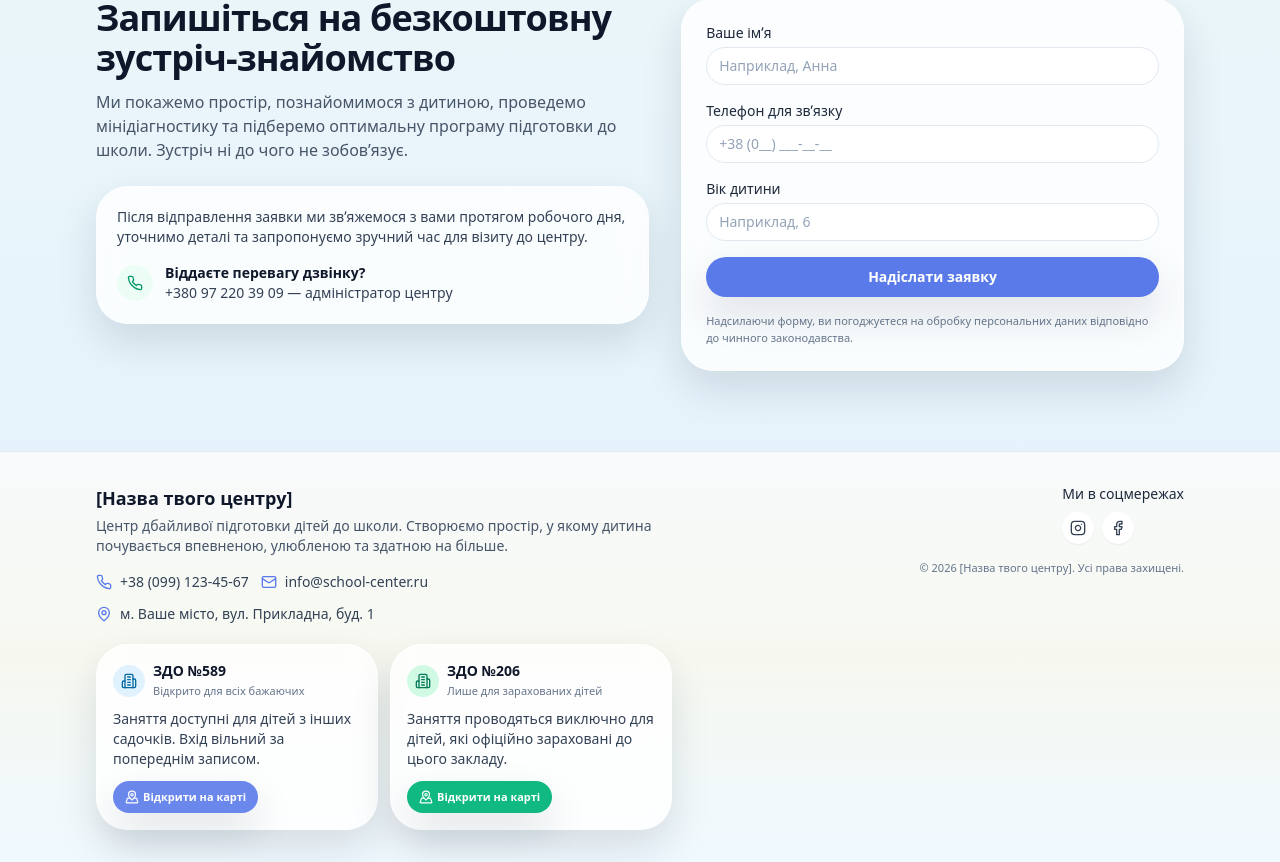
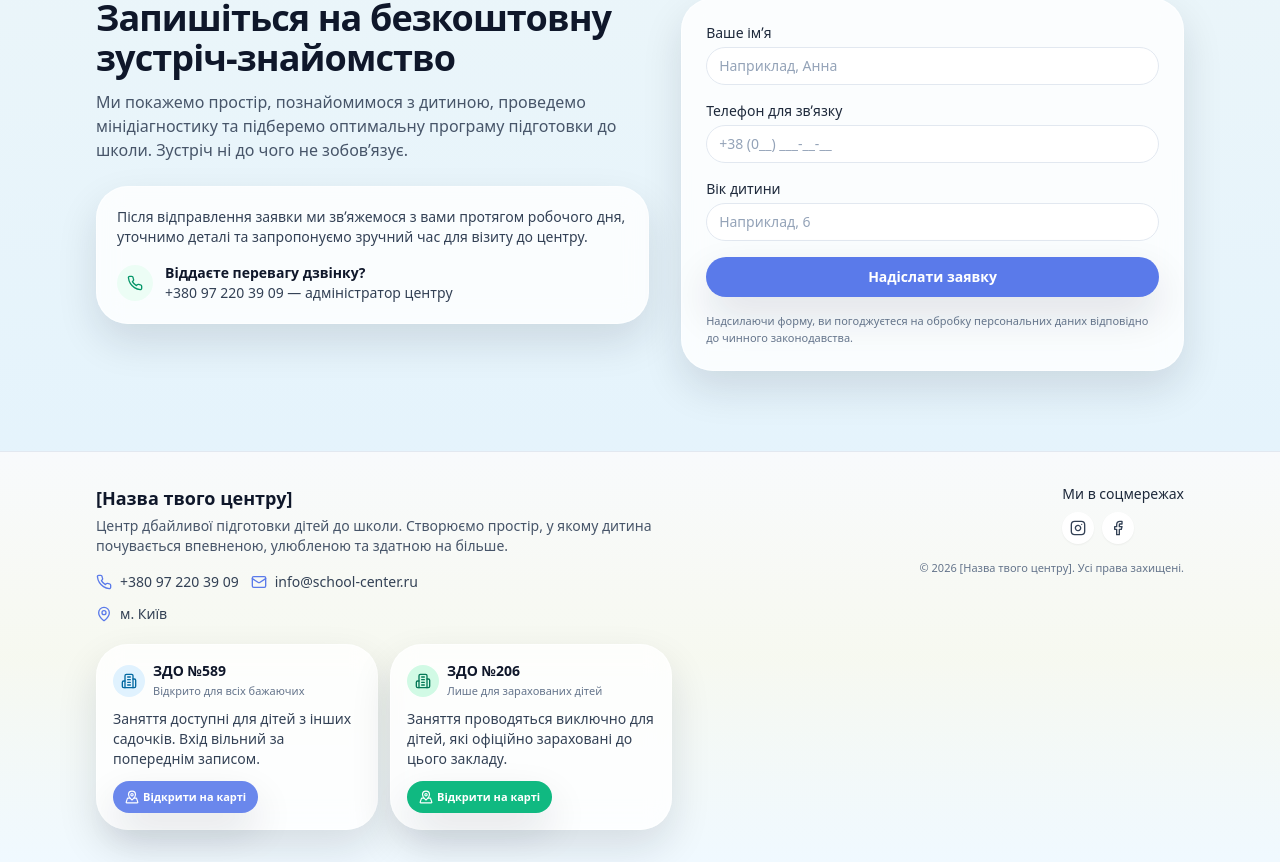
Before and after one commit to RIN001k/abc.enerdzhi, a Next.js app: page / in a window 1280 px wide. Shown: the part 3929-4791 px from the top of the page. Built offline with nearby package versions, Linux system fonts and the light colour scheme.

Commit message:
Update Footer.tsx

```diff
--- a/components/Footer.tsx
+++ b/components/Footer.tsx
@@ -33,7 +33,7 @@ export function Footer() {
                 href="tel:+380991234567"
                 className="hover:text-brand-blue hover:underline"
               >
-                +38 (099) 123-45-67
+                +380 97 220 39 09
               </a>
             </div>
             <div className="flex items-center gap-2">
@@ -49,7 +49,7 @@ export function Footer() {
 
           <div className="mt-3 flex items-center gap-2 text-xs sm:text-sm text-slate-700">
             <MapPin className="h-4 w-4 text-brand-blue" />
-            <p>м. Ваше місто, вул. Прикладна, буд. 1</p>
+            <p>м. Київ</p>
           </div>
 
           <div className="mt-5 grid gap-3 md:grid-cols-2">
```
